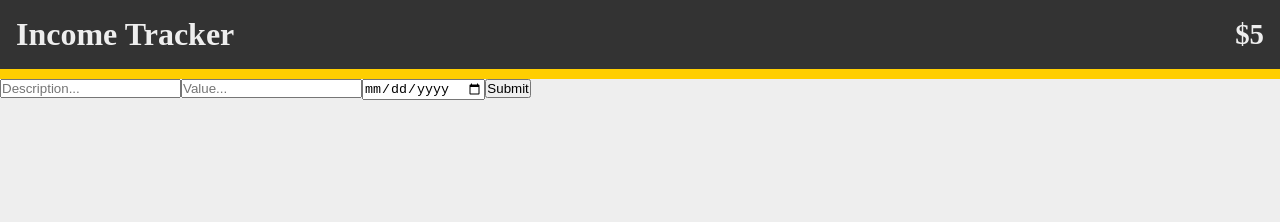
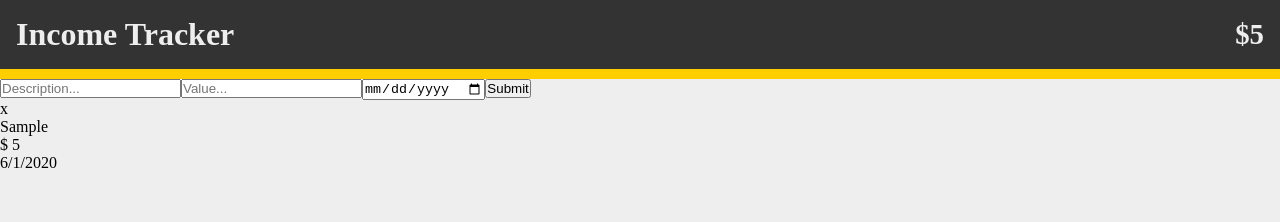
Before and after one commit to Shayboniyshoh/income-tracker-vuejs-project, a Vue app: page / in a window 1280 px wide. Both pictures are taken after typing "Sample", "5", "2020-01-15" into the empty fields and a click on the input "Submit". Shown: the top 222 px of the page. Built offline with nearby package versions, Linux system fonts and the light colour scheme.

Commit message:
Created and displayed income list

```diff
--- a/src/App.vue
+++ b/src/App.vue
@@ -2,6 +2,7 @@
   <div id="app">
     <HeaderItem :totalIncome="state.totalIncome" />
     <FormFields @add-income="AddIncome" />
+    <IncomeList :state="state" />
   </div>
 </template>
 
@@ -9,9 +10,10 @@
 import { reactive, computed } from "vue";
 import HeaderItem from "./components/HeaderItem.vue";
 import FormFields from "./components/FormFields.vue";
+import IncomeList from "./components/IncomeList.vue";
 
 export default {
-  components: { HeaderItem, FormFields },
+  components: { HeaderItem, FormFields, IncomeList },
   setup() {
     const state = reactive({
       income: [],
@@ -23,7 +25,15 @@ export default {
           }
         }
         return temp;
-      })
+      }),
+      sortedIncome: computed(() => {
+        let temp = [];
+        // eslint-disable-next-line vue/no-side-effects-in-computed-properties
+        temp = state.income.sort(function (a, b) {
+          return b.date - a.date;
+        });
+        return temp;
+      }),
     });
     function AddIncome(data) {
       let d = data.date.split("-");
@@ -41,6 +51,7 @@ export default {
     return {
       HeaderItem,
       FormFields,
+      IncomeList,
       state,
       AddIncome
     }
--- a/src/components/FormFields.vue
+++ b/src/components/FormFields.vue
@@ -2,7 +2,7 @@
     <form @submit.prevent="formHandler">
         <input type="text" placeholder="Description..." v-model="formData.desc">
         <input type="number" placeholder="Value..." v-model="formData.price">
-        <input type="date" placeholder="Date..." v-model="formData.date">
+        <input type="date" value="dd/mm/yyyy" placeholder="Date..." v-model="formData.date">
         <input type="submit" value="Submit">
     </form>
 </template>
--- /dev/null
+++ b/src/components/IncomeItem.vue
@@ -0,0 +1,30 @@
+<template>
+    <div class="income-item">
+        <div class="removeItem">x</div>
+        <div class="desc">{{ income.desc }}</div>
+        <div class="price">$ {{ income.price }}</div>
+        <div class="date">{{ formattedDate }}</div>
+    </div>
+</template>
+
+<script>
+export default {
+    props: {
+        income: Object
+    },
+    setup(props) {
+        let date = new Date(props.income.date);
+        let day = date.getDay();
+        let month = date.getMonth();
+        let year = date.getFullYear();
+
+        let formattedDate = day + "/" + month + "/" + year;
+        console.log(formattedDate);
+        return {
+            formattedDate,
+        }
+    }
+}
+</script>
+
+<style scoped></style>
--- /dev/null
+++ b/src/components/IncomeList.vue
@@ -0,0 +1,25 @@
+<template>
+    <div class="income-list">
+        <IncomeItem v-for="data in state.sortedIncome" :key="data.id" :income="data" />
+    </div>
+</template>
+
+<script>
+import IncomeItem from "./IncomeItem.vue";
+export default {
+    props: {
+        state: Object
+    },
+    components: {
+        IncomeItem
+    },
+    setup() {
+        return {
+            IncomeItem
+        }
+    }
+}
+
+</script>
+
+<style scoped></style>
```
